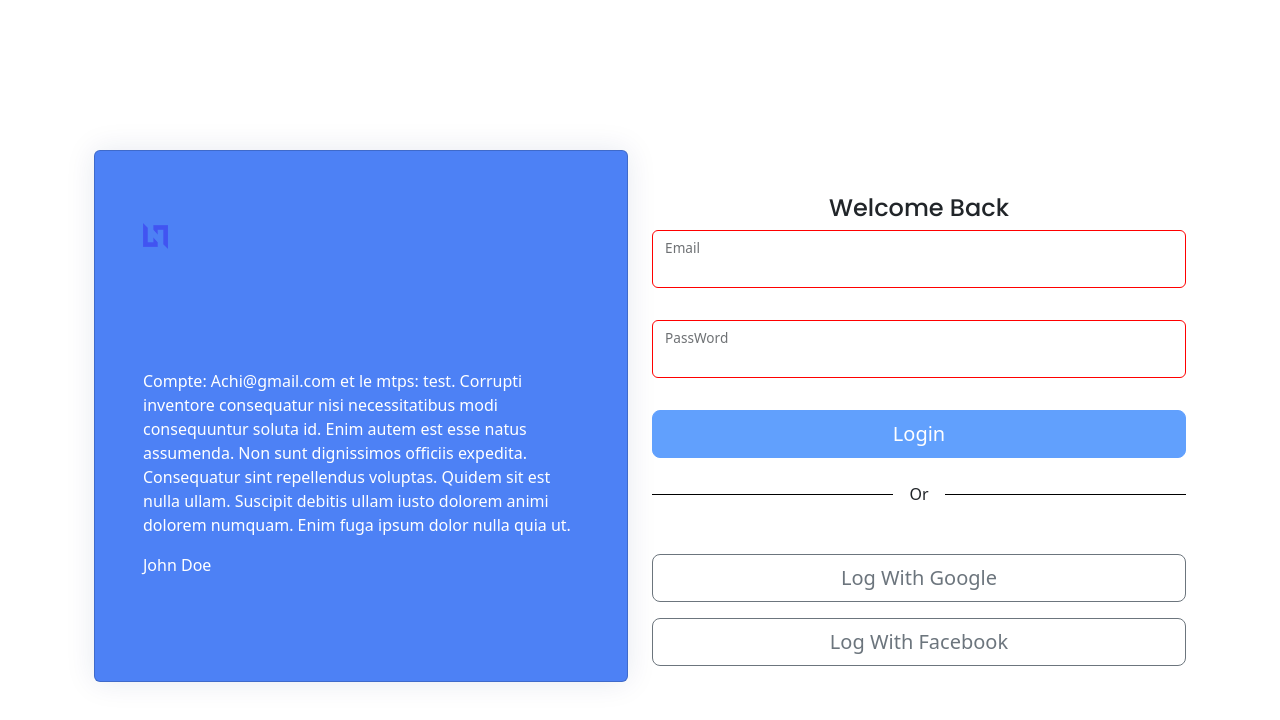
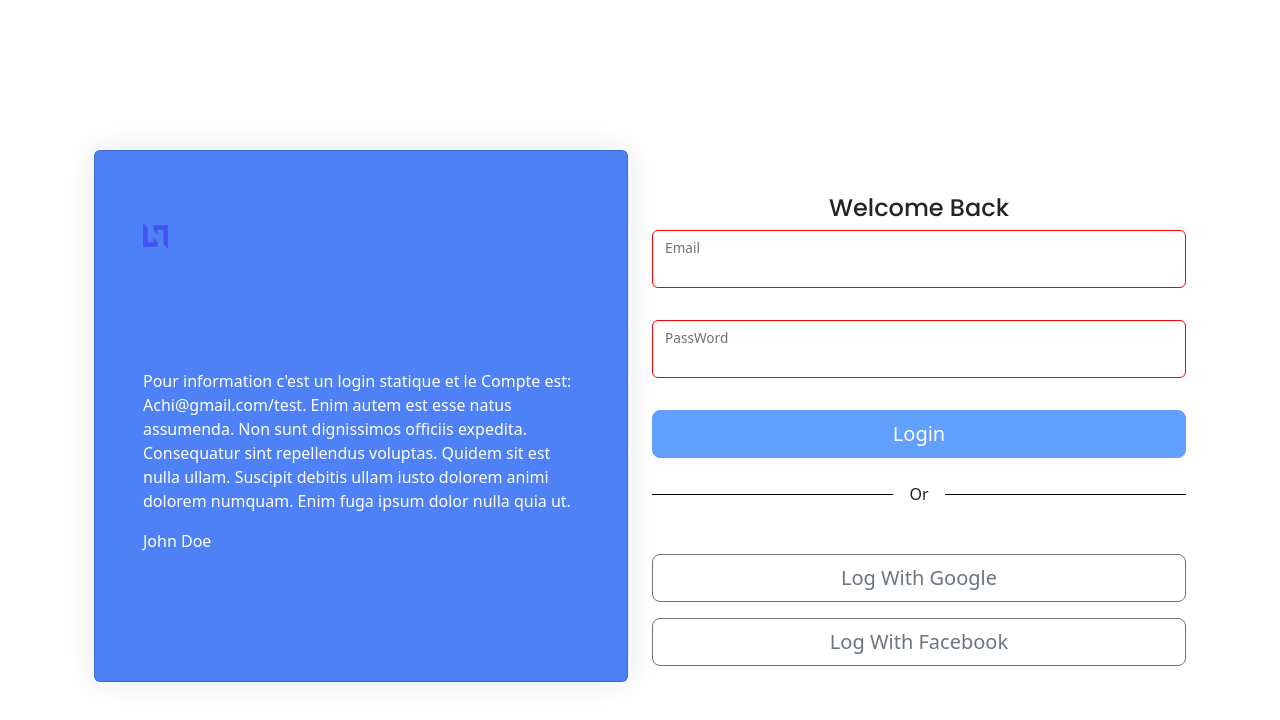
Before and after one commit to mamyhajaina/test-vuejs-TS-CEPALDATA, a Vue app: page / in a window 1280 px wide. Shown: the top 720 px of the page. Built offline with nearby package versions, Linux system fonts and the light colour scheme.

Commit message:
[Mody text]

```diff
--- a/src/components/Login.vue
+++ b/src/components/Login.vue
@@ -45,8 +45,7 @@ const handleSubmit = () => {
             <div class="float-left mt-5">
               <div class="credits text-white">
                 <p class="text-white">
-                  Compte: Achi@gmail.com et le mtps: test. Corrupti inventore consequatur nisi
-                  necessitatibus modi consequuntur soluta id. Enim autem est
+                  Pour information c'est un login statique et le Compte est: Achi@gmail.com/test. Enim autem est
                   esse natus assumenda. Non sunt dignissimos officiis expedita.
                   Consequatur sint repellendus voluptas. Quidem sit est nulla
                   ullam. Suscipit debitis ullam iusto dolorem animi dolorem
```
